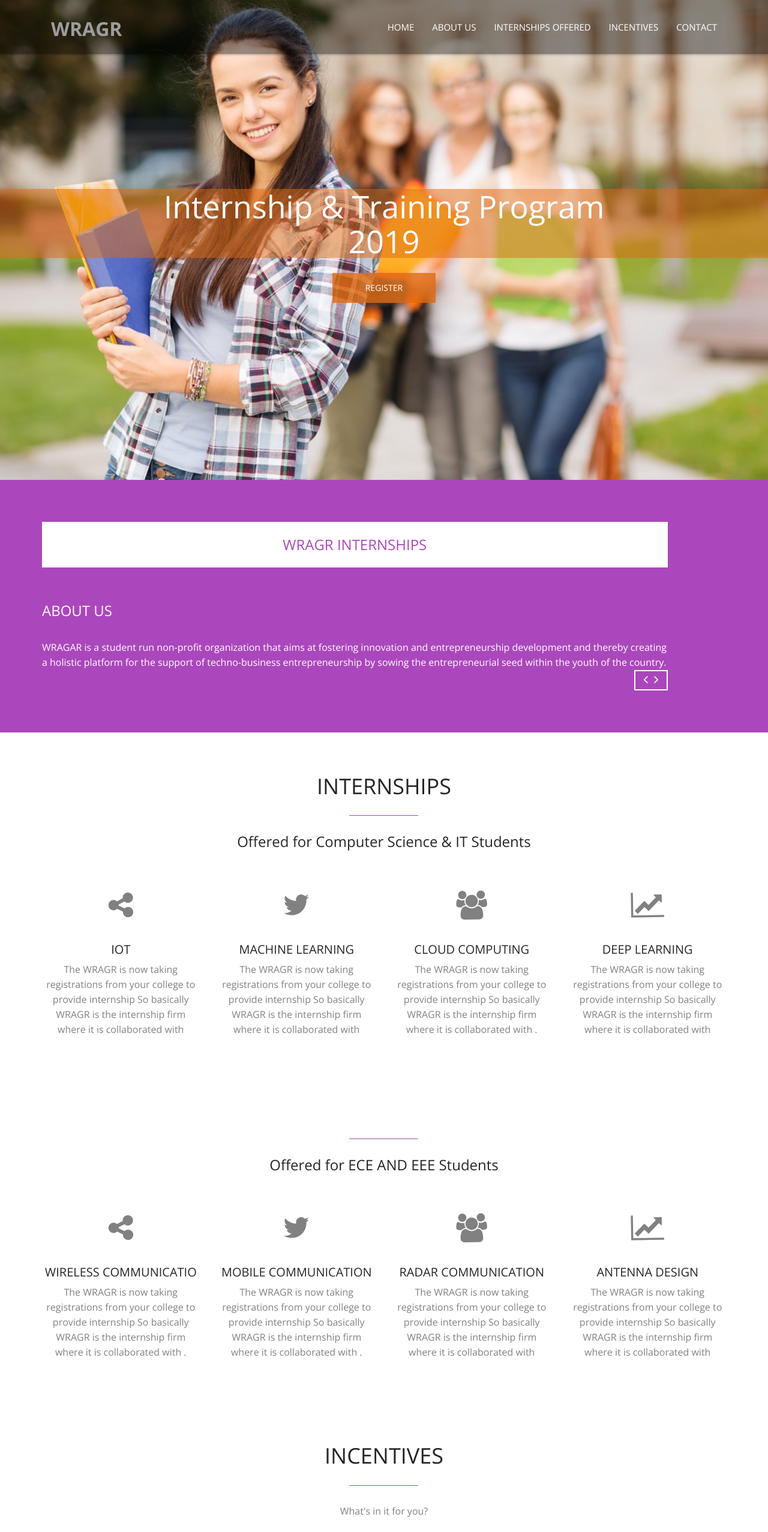
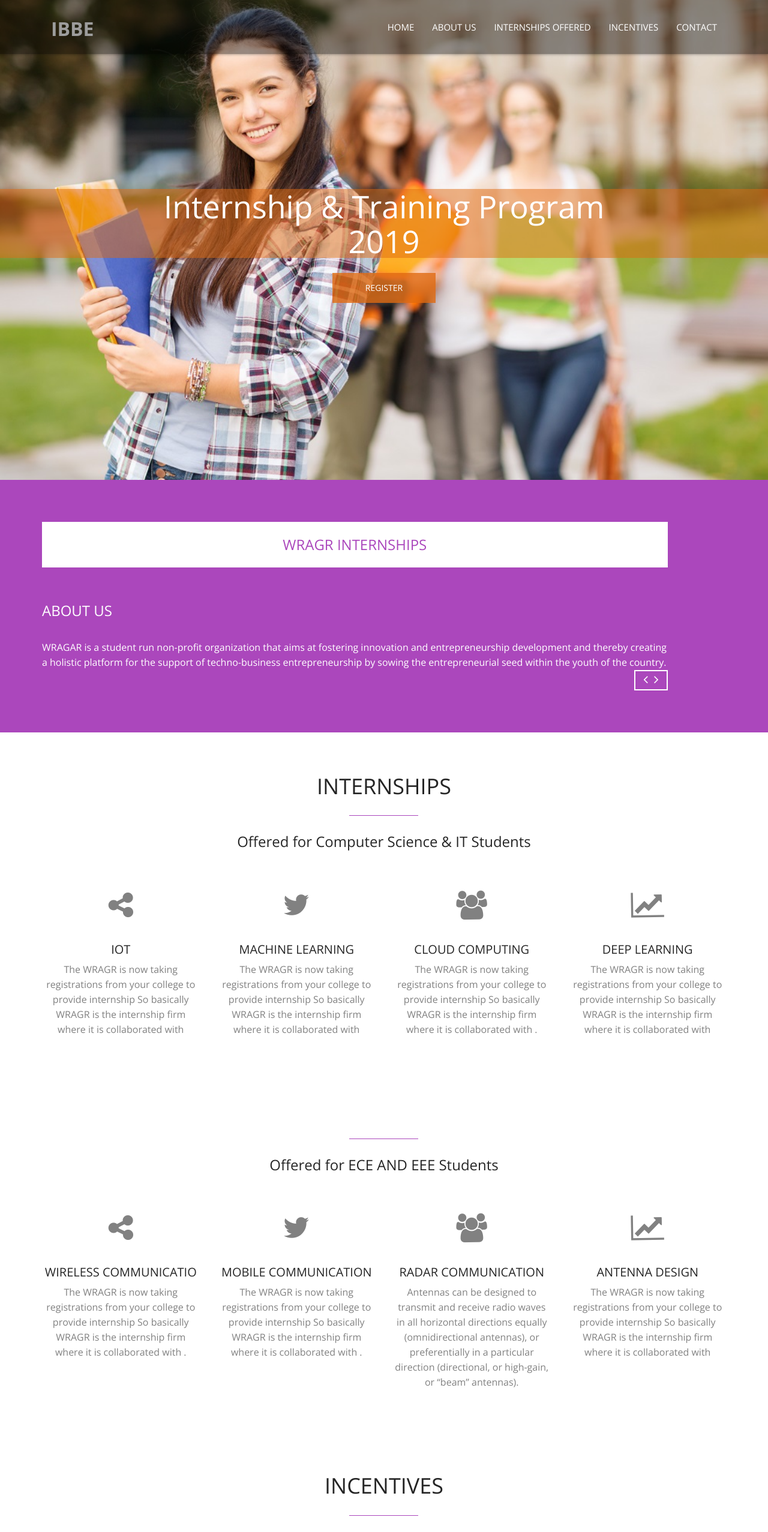
Before and after one commit to mohankrishna225/ibbe, a plain HTML site: page index.html in a window 1280 px wide. Shown: the top 2554 px of the page at 60% size. Drawn offline with nearby package versions, Linux system fonts and the light colour scheme; some packages are replaced by stand-ins of ours.

Commit message:
Update index.html

```diff
--- a/index.html
+++ b/index.html
@@ -9,7 +9,7 @@
         <meta charset="utf-8">
 		<!-- Always force latest IE rendering engine or request Chrome Frame -->
         <meta http-equiv="X-UA-Compatible" content="IE=edge,chrome=1">
-        <title>WRAGR</title>
+        <title>IBBE</title>
 		<!-- Meta Description -->
         <meta name="description" content="Blue One Page Creative HTML5 Template">
         <meta name="keywords" content="one page, single page, onepage, responsive, parallax, creative, business, html5, css3, css3 animation">
@@ -71,7 +71,7 @@
 					<!-- logo -->
 					<h1 class="navbar-brand">
 						<a href="#body" style = "color : #b8165c;font-size:32px;">
-							<p>WRAGR</p>
+							<p>IBBE</p>
 						</a>
 
 					</h1>
@@ -248,8 +248,7 @@ So basically WRAGR is the internship firm where it is collaborated with . </p>
             <i class="fa fa-users fa-3x"></i>
           </div>
           <h3> Radar Communication</h3>
-          <p>The WRAGR is now taking registrations from your college to provide internship
-So basically WRAGR is the internship firm where it is collaborated with </p>
+          <p>Antennas can be designed to transmit and receive radio waves in all horizontal directions equally (omnidirectional antennas), or preferentially in a particular direction (directional, or high-gain, or “beam” antennas). </p>
         </div>
       </div>
 
```
